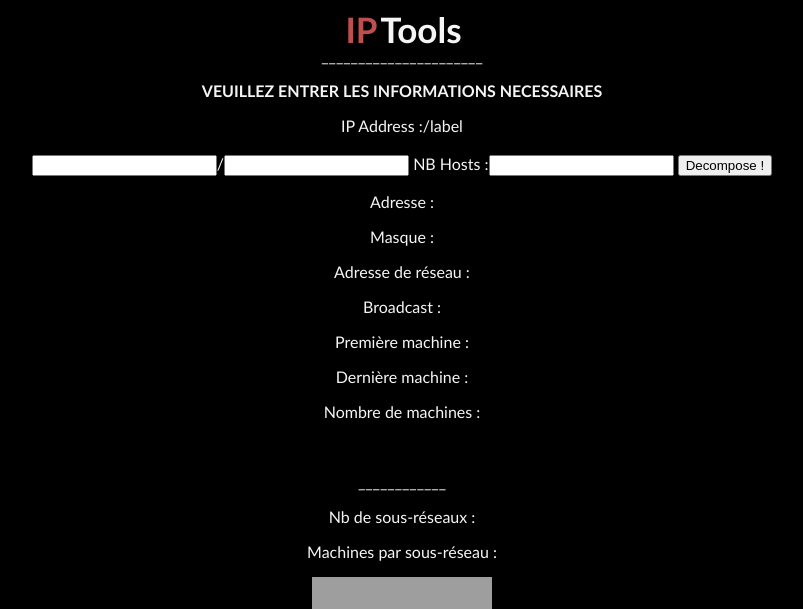
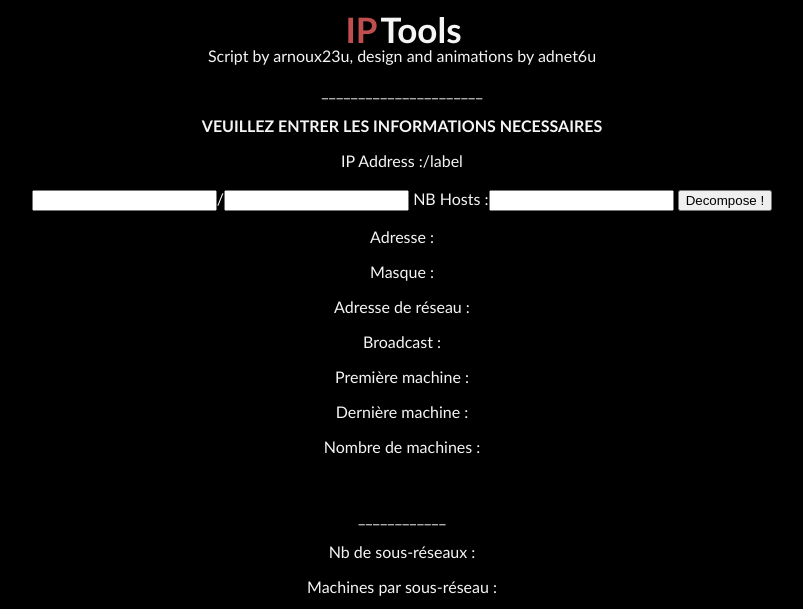
Before and after one commit to arnoux23u-IUTNC/IPTools, a plain HTML site: page index.html in a window 1280 px wide. Shown: the top 609 px of the page, without its empty margins (238-1041 px from the left). Drawn offline with Linux system fonts and the light colour scheme; grey boxes are pictures that could not be loaded.

Commit message:
Update index.html

```diff
--- a/index.html
+++ b/index.html
@@ -12,6 +12,7 @@
 <body>
 
     <form>
+        <p>Script by arnoux23u, design and animations by adnet6u</p>
         <p>______________________</p>
         <p id="f1"> VEUILLEZ ENTRER LES INFORMATIONS NECESSAIRES</p>
         <label for="ip">IP Address :/label<br><br><input id="ip"><label for="length">/</label><input id="length">
```
